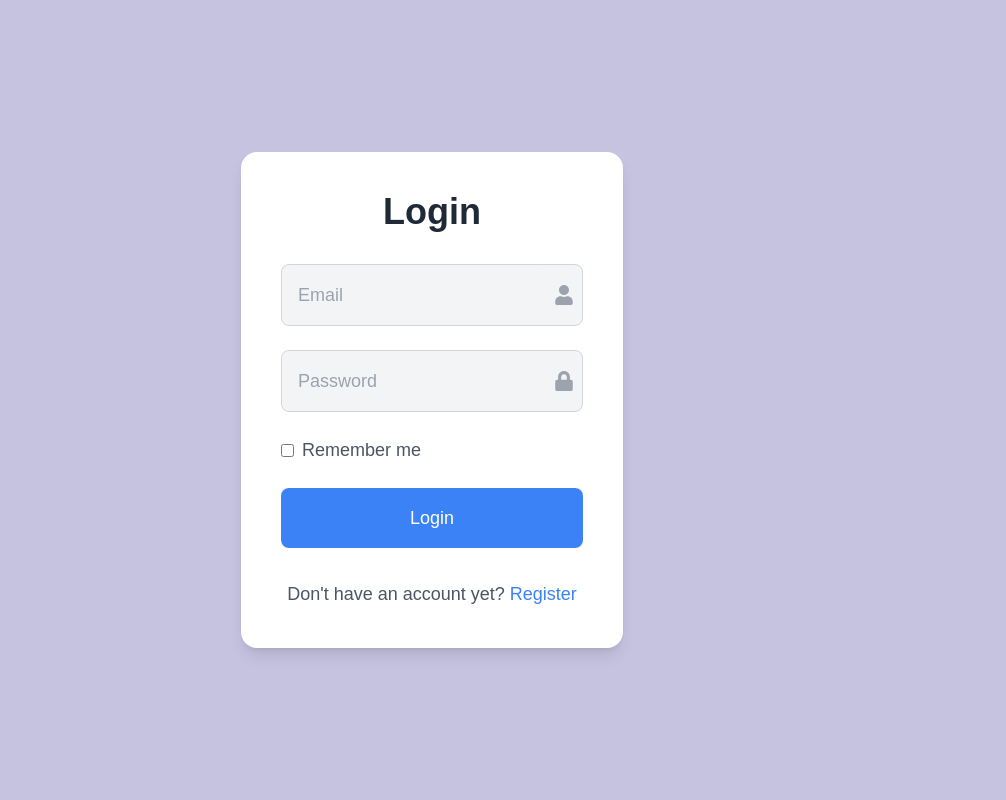
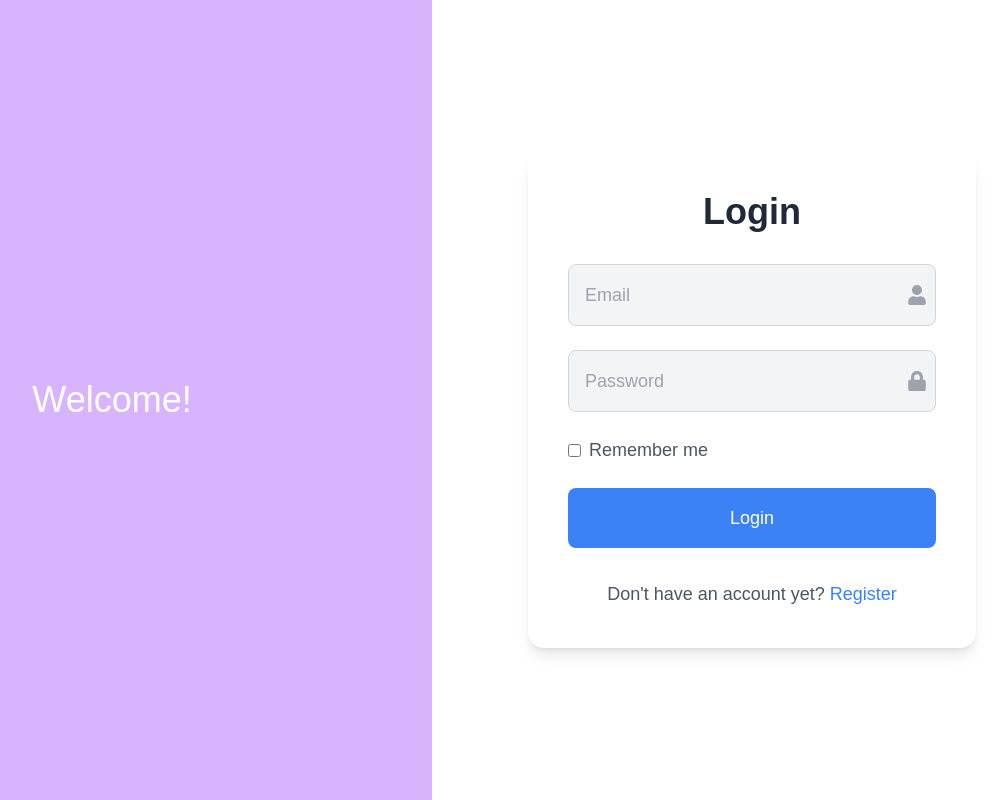
Before and after one commit to remcohofmans/RnD, a React (Create React App) app: page /login in a window 1280 px wide. Shown: the whole page, without its empty margins (208-1214 px from the left). Built offline with nearby package versions, Linux system fonts and the light colour scheme; no server answers.

Commit message:
Reposition form on the screen

```diff
--- a/src/Components/LoginRegister.jsx
+++ b/src/Components/LoginRegister.jsx
@@ -31,10 +31,19 @@ const LoginRegister = ({ loginWithEmail, signUpWithEmail }) => {
   };
 
   return (
-    <div className={`wrapper flex items-center justify-center min-h-screen ${!isLogin ? 'active' : ''}`}>
+    <div className="min-h-screen flex">
+      {/* Left Half (Background color for now, but you can add an image later) */}
+      <div className="w-1/2 bg-purple-300 flex items-center justify-center">
+        {/* Placeholder for future image */}
+        <h2 className="text-white text-4xl">Welcome!</h2>
+      </div>
+
+      {/* Right Half (Login/Signup Form) */}
+      <div className="w-1/2 flex items-center justify-center bg-white">
+        <div className={`wrapper flex items-center justify-center w-full max-w-md ${!isLogin ? 'active' : ''}`}>
           {/* Login Form */}
           {isLogin && (
-        <div className="form-box login bg-white shadow-lg rounded-2xl p-10 w-full max-w-md">
+            <div className="form-box login bg-white shadow-lg rounded-2xl p-10 w-full">
               <form onSubmit={handleLoginSubmit} className="flex flex-col">
                 <h1 className="text-4xl font-bold text-center text-gray-800 mb-8">Login</h1>
 
@@ -104,7 +113,7 @@ const LoginRegister = ({ loginWithEmail, signUpWithEmail }) => {
 
           {/* Register Form */}
           {!isLogin && (
-        <div className="form-box register bg-white shadow-lg rounded-2xl p-10 w-full max-w-md">
+            <div className="form-box register bg-white shadow-lg rounded-2xl p-10 w-full">
               <form onSubmit={handleSignUpSubmit} className="flex flex-col">
                 <h1 className="text-4xl font-bold text-center text-gray-800 mb-8">Sign up</h1>
 
@@ -192,6 +201,8 @@ const LoginRegister = ({ loginWithEmail, signUpWithEmail }) => {
             </div>
           )}
         </div>
+      </div>
+    </div>
   );
 };
 
--- a/src/index.css
+++ b/src/index.css
@@ -12,7 +12,6 @@
 
 body {
   font-family: "Poppins", sans-serif;
-  display: flex;
   justify-content: center;
   align-items: center;
   min-height: 100vh;
```
Lines whose indentation alone changed are shown as unchanged.
